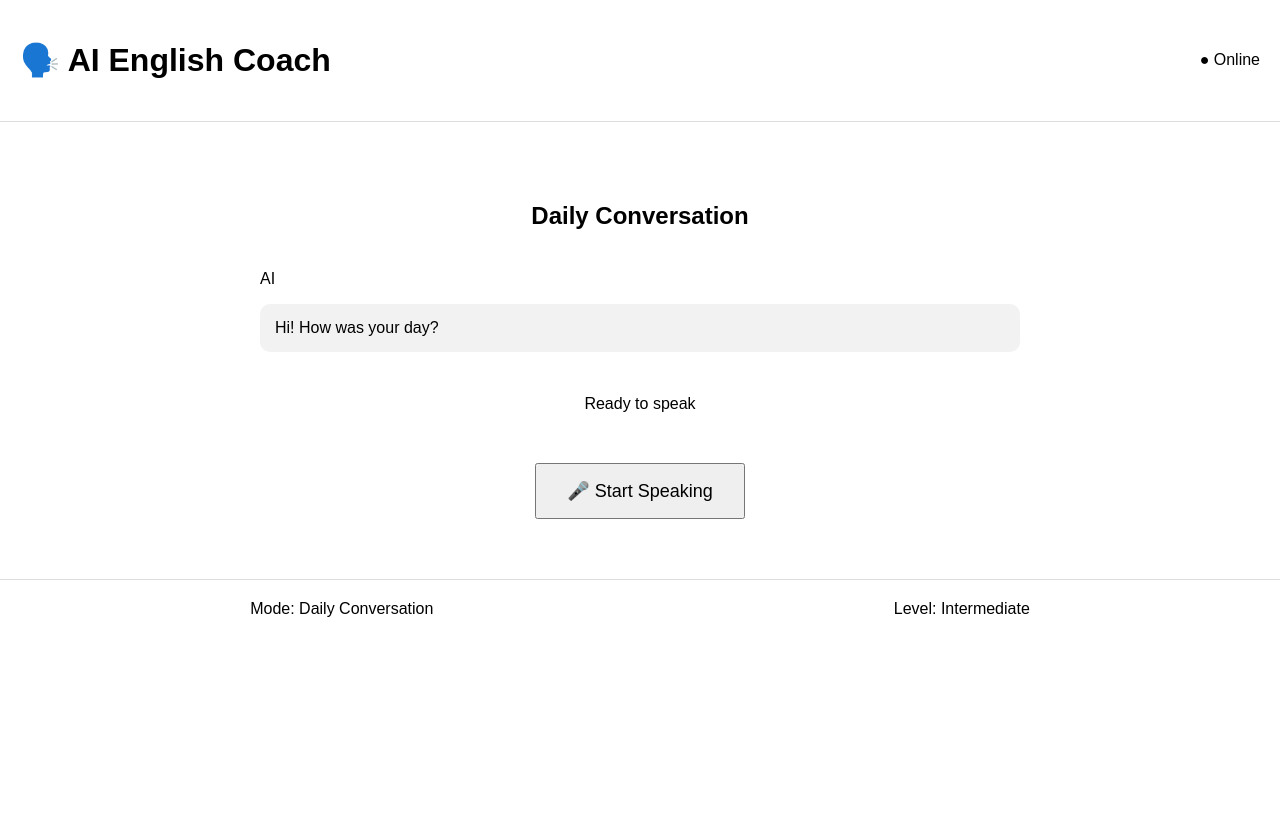
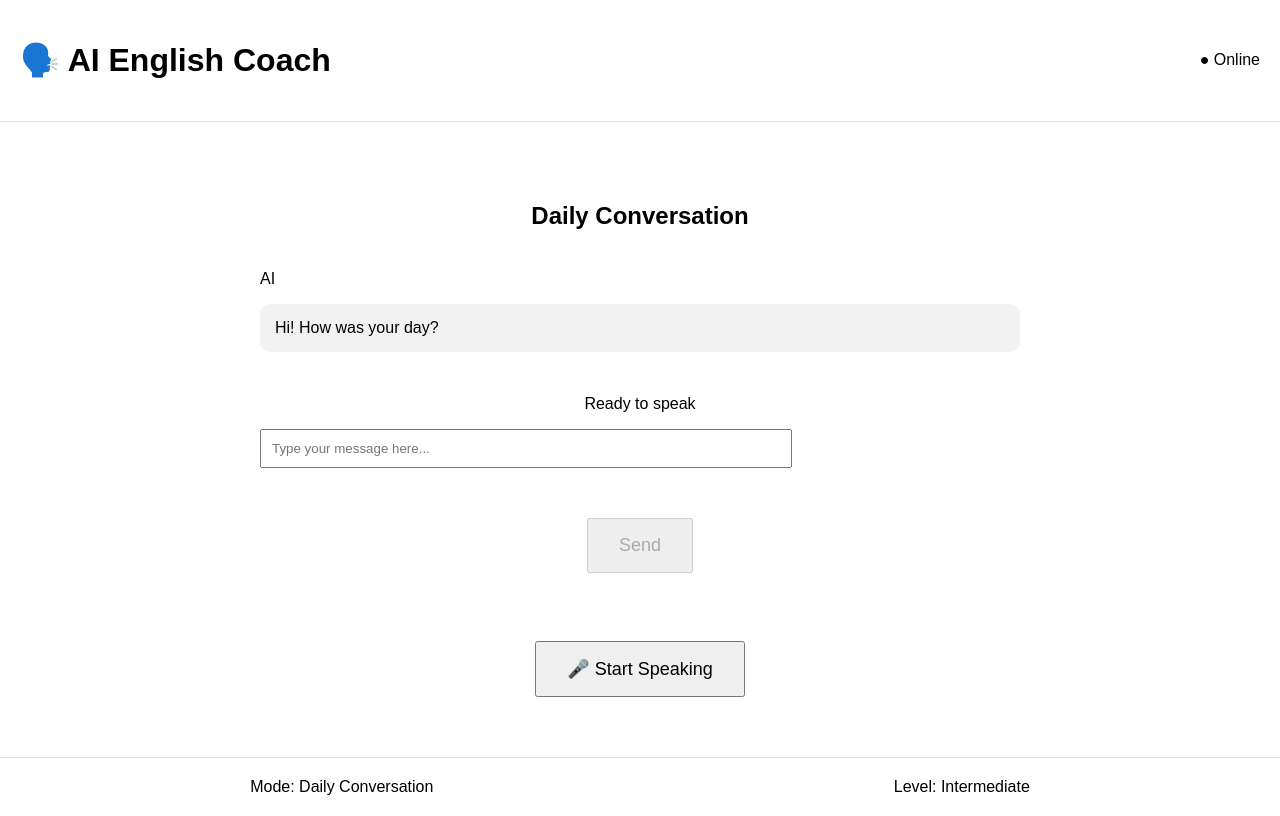
Before and after one commit to sahal-cm/English_Trainer_Voice_Chatbot, a React app in the folder frontend/: page / in a window 1280 px wide. Built offline with nearby package versions, Linux system fonts and the light colour scheme; the HTML template or start-up script is replaced by a standard one.

Commit message:
Add text input for English conversation

```diff
--- a/frontend/src/App.jsx
+++ b/frontend/src/App.jsx
@@ -15,6 +15,62 @@ function App() {
       text: "Hi! How was your day?",
     },
   ]);
+  const [typedMessage, setTypedMessage] = useState("");
+  const [isSending, setIsSending] = useState(false);
+
+  const sendTypedMessage = async (event) => {
+    event.preventDefault();
+
+    const text = typedMessage.trim();
+
+    if (!text || isSending) return;
+
+    const updatedHistory = [
+      ...conversation,
+      { role: "user", text },
+    ];
+
+    setConversation(updatedHistory);
+    setTypedMessage("");
+    setIsSending(true);
+    setStatus("AI is thinking...");
+
+    try {
+      const response = await fetch(
+        "http://127.0.0.1:8000/api/conversation",
+        {
+          method: "POST",
+          headers: {
+            "Content-Type": "application/json",
+          },
+          body: JSON.stringify({
+            text, history: updatedHistory,
+          }),
+        }
+      );
+
+      if (!response.ok) {
+      throw new Error("Failed to get AI response");
+    }
+
+    const data = await response.json();
+
+    setAiMessage(data.response);
+
+    setConversation((prev) => [
+      ...prev,
+      { role: "ai", text: data.response },
+    ]);
+
+    setStatus("Ready to speak or type");
+  } catch (error) {
+    console.error("Conversation error:", error);
+    setStatus("Failed to get AI response. Please try again.");
+  } finally {
+    setIsSending(false);
+  }
+};
+
 
   const mediaRecorderRef = useRef(null);
   const audioChunksRef = useRef([]);
@@ -259,6 +315,29 @@ function App() {
 
         <p style={{ textAlign: "center" }}>{status}</p>
 
+        <form onSubmit={sendTypedMessage}>
+          <input
+            type="text"
+            value={typedMessage}
+            onChange={(event) => setTypedMessage(event.target.value)}
+            placeholder="Type your message here..."
+            disabled={isSending || isRecording}
+            style={{
+              padding: "10px",
+              width: "70%",
+              marginRight: "8px",
+              }}
+          />
+
+          <button
+            type="submit"
+            disabled={!typedMessage.trim() || isSending || isRecording}
+          >
+            {isSending ? "Thinking..." : "Send"}
+          </button>
+        </form>
+        <br />
+
         {!isRecording ? (
           <button onClick={startRecording}>
             🎤 Start Speaking
```
